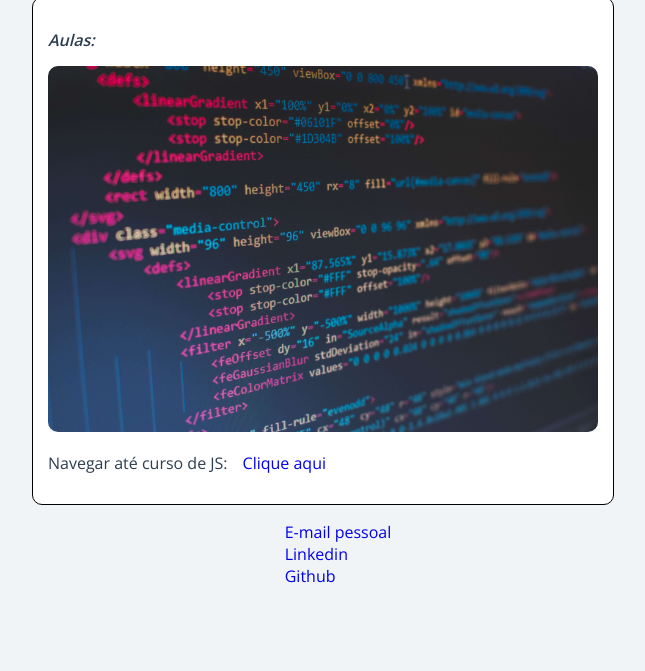
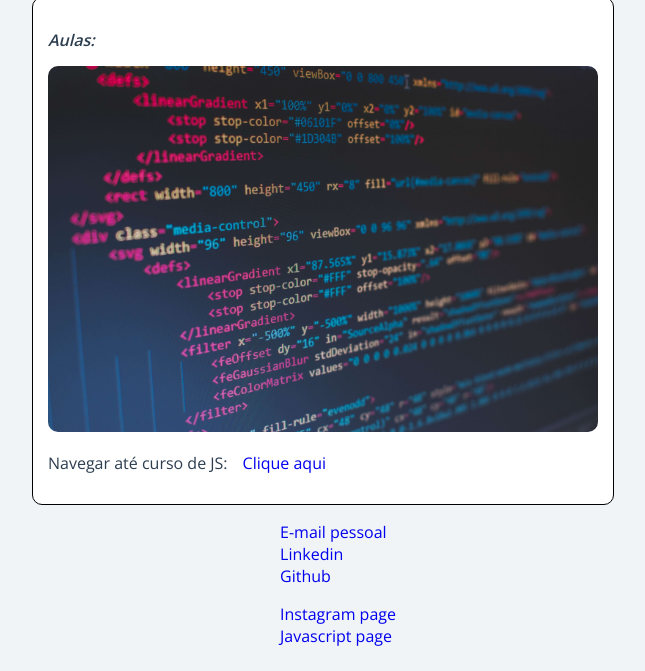
Before and after one commit to lucaspmarra/bootcamp-santander-dio, a plain HTML site: page index.html in a window 1280 px wide. Shown: the part 170-841 px from the top of the page, without its empty margins (317-962 px from the left). Before the commit the page ends 800 px from the top, so only its background shows below. Drawn offline with nearby package versions, Linux system fonts and the light colour scheme.

Commit message:
update index to add footer

```diff
--- a/index.html
+++ b/index.html
@@ -29,12 +29,16 @@
     </p>
   </article>
 
-  <footer>
+   <footer>
     <ul class="contact_list">
       <li><a href="mailto:marralucas1@gmail.com">E-mail pessoal</a></li>
       <li><a href="https://www.linkedin.com/in/lucas-marra/">Linkedin</a></li>
       <li><a href="https://github.com/lucaspmarra">Github</a></li>
     </ul>
+    <ul class="contact_list">
+      <li><a href="./instagram.html">Instagram page</a></li>
+      <li><a href="./javascript/index.html">Javascript page</a></li>
+    </ul>
   </footer>
 </body>
 
```
Also changed, not shown: javascript/index.html (+1 -0 lines).
